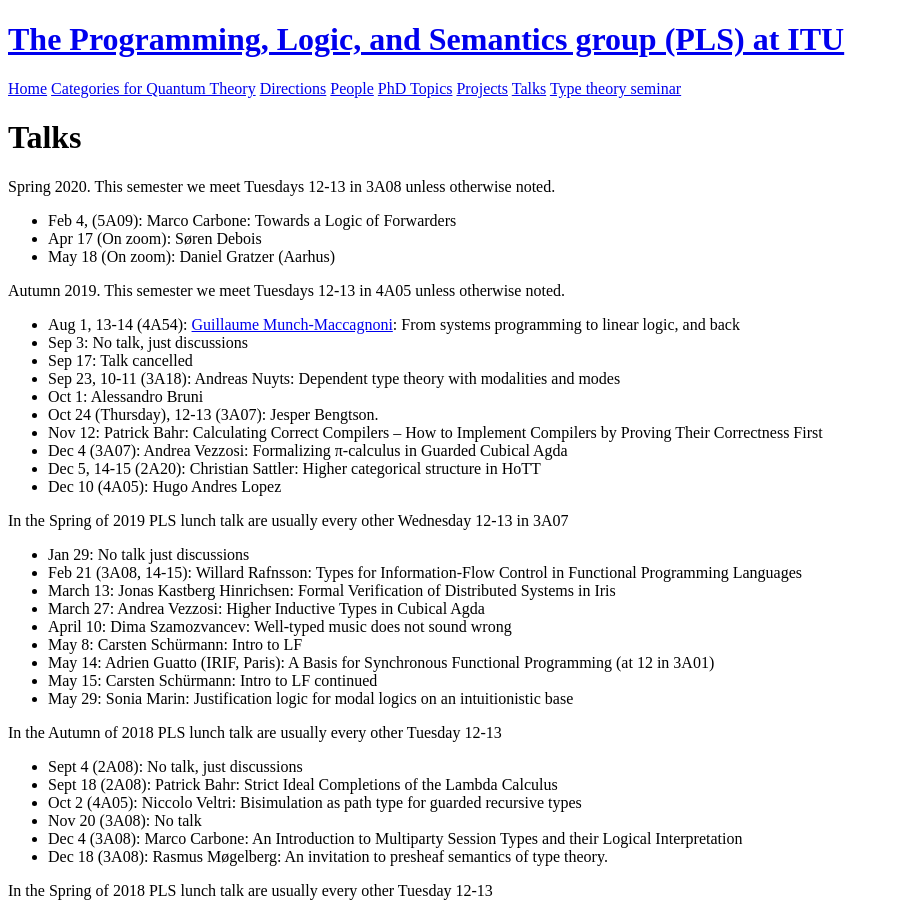
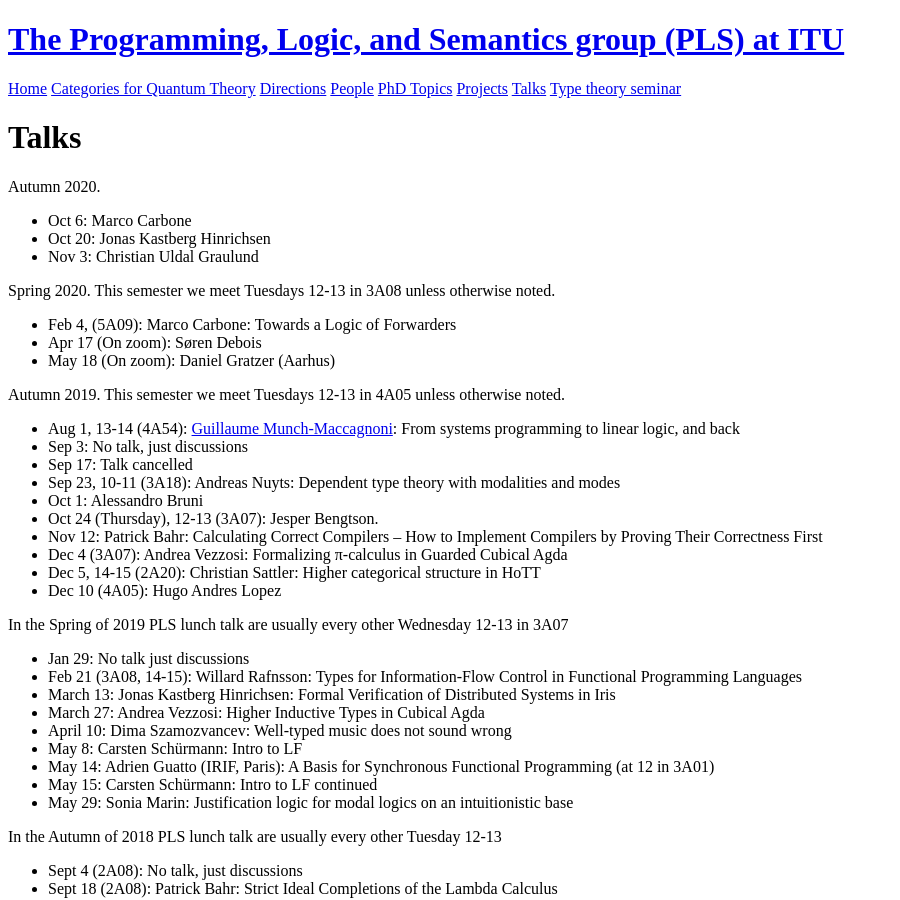
Before and after one commit to rmogelberg/pls.itu.dk, a Jekyll site: the page built from Talks.md, in a window 1280 px wide and 900 px high. Shown: the whole window, without its empty margins (0-900 px from the left). Built offline with Jekyll 4.4.1, drawn with Linux system fonts in a browser that asks for light colours.

Commit message:
Talks 2020

```diff
--- a/Talks.md
+++ b/Talks.md
@@ -3,6 +3,10 @@
 title: Talks
 ---
 
+Autumn 2020.
+- Oct 6: Marco Carbone
+- Oct 20: Jonas Kastberg Hinrichsen
+- Nov 3: Christian Uldal Graulund
 
 Spring 2020. This semester we meet Tuesdays 12-13 in 3A08 unless otherwise noted.
 
```
